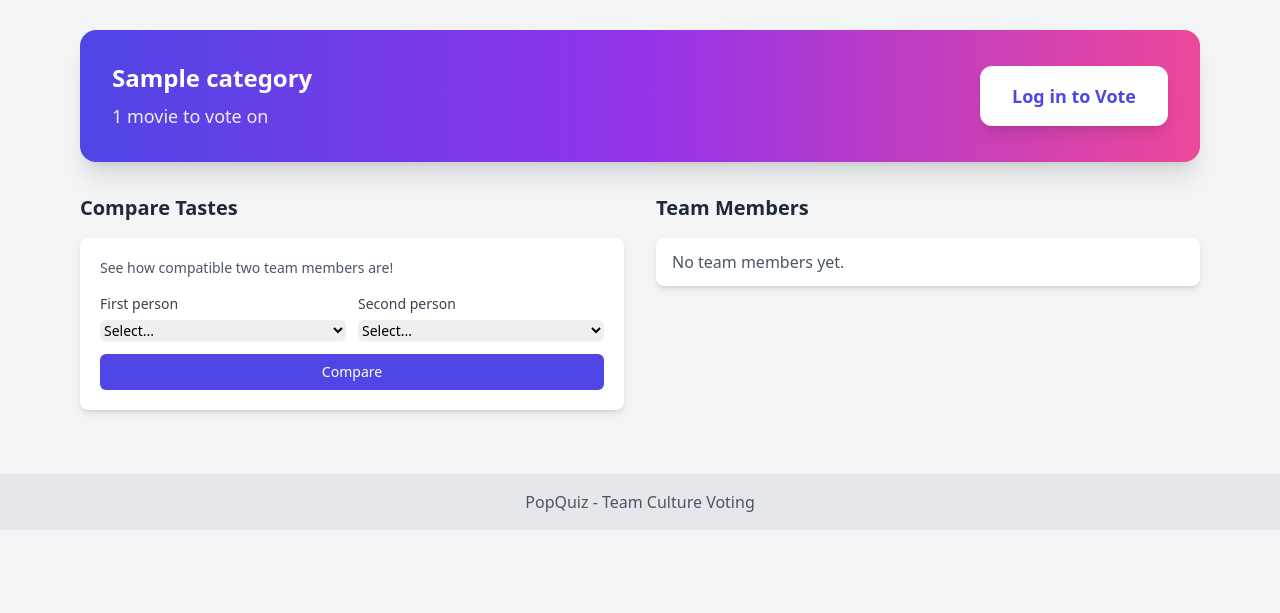
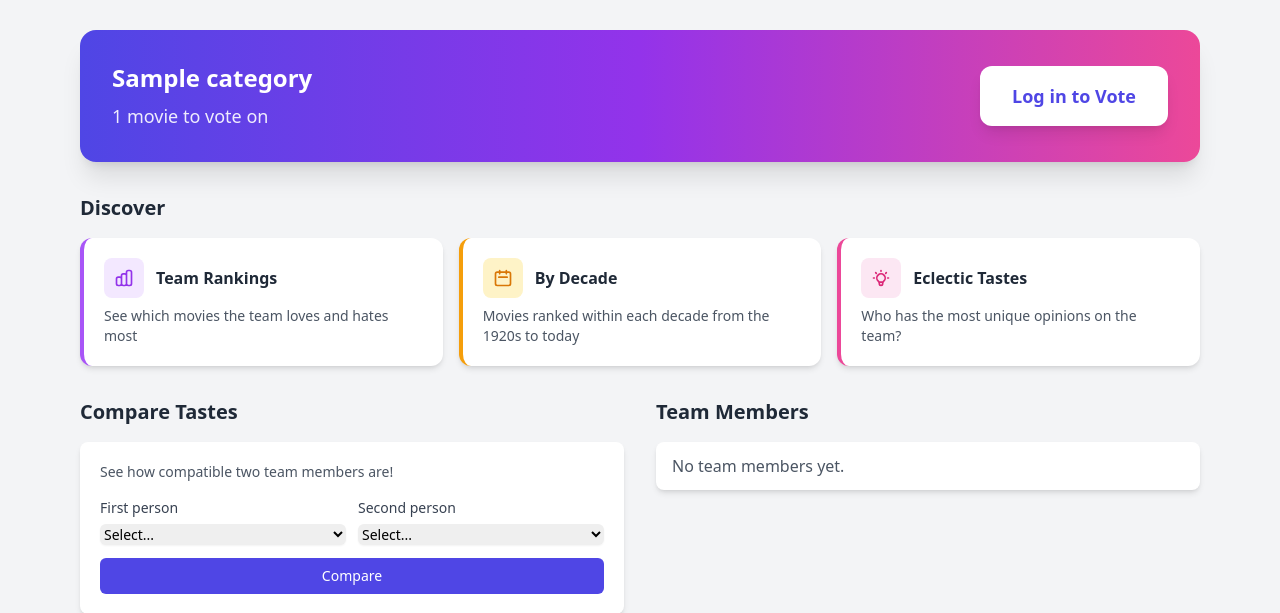
Before and after one commit to chnm/popquiz, a Django app: page / in a window 1280 px wide. Shown: the part 162-775 px from the top of the page. Before the commit the page ends 674 px from the top, so only its background shows below. Run offline with Django 5.2, Linux system fonts and the light colour scheme; tables that the repository leaves empty hold one stand-in row (values such as "Sample post"); some libraries are stand-ins or nearby versions.

Commit message:
Add Discover section with links to ranking pages
New section on home page with cards linking to:
- Team Rankings: movies ranked by team preference
- By Decade: movies grouped and ranked by release decade
- Eclectic Tastes: who has the most unique opinions

Each card has an icon, title, and brief description.

Co-Authored-By: Claude Opus 4.5 <noreply@anthropic.com>

```diff
--- a/catalog/templates/catalog/home.html
+++ b/catalog/templates/catalog/home.html
@@ -90,6 +90,55 @@
 </div>
 {% endif %}
 
+<!-- Discover Section -->
+{% if categories %}
+<div class="mb-8">
+    <h2 class="text-xl font-semibold text-gray-800 mb-4">Discover</h2>
+    <div class="grid grid-cols-1 md:grid-cols-3 gap-4">
+        {% for category in categories %}
+        <!-- Team Rankings -->
+        <a href="{% url 'stats' category.slug %}" class="bg-white rounded-xl shadow-md p-5 hover:shadow-lg transition duration-200 border-l-4 border-purple-500">
+            <div class="flex items-center mb-2">
+                <div class="w-10 h-10 bg-purple-100 rounded-lg flex items-center justify-center mr-3">
+                    <svg class="w-5 h-5 text-purple-600" fill="none" stroke="currentColor" viewBox="0 0 24 24">
+                        <path stroke-linecap="round" stroke-linejoin="round" stroke-width="2" d="M9 19v-6a2 2 0 00-2-2H5a2 2 0 00-2 2v6a2 2 0 002 2h2a2 2 0 002-2zm0 0V9a2 2 0 012-2h2a2 2 0 012 2v10m-6 0a2 2 0 002 2h2a2 2 0 002-2m0 0V5a2 2 0 012-2h2a2 2 0 012 2v14a2 2 0 01-2 2h-2a2 2 0 01-2-2z"/>
+                    </svg>
+                </div>
+                <h3 class="font-bold text-gray-800">Team Rankings</h3>
+            </div>
+            <p class="text-gray-600 text-sm">See which movies the team loves and hates most</p>
+        </a>
+
+        <!-- By Decade -->
+        <a href="{% url 'decades' category.slug %}" class="bg-white rounded-xl shadow-md p-5 hover:shadow-lg transition duration-200 border-l-4 border-amber-500">
+            <div class="flex items-center mb-2">
+                <div class="w-10 h-10 bg-amber-100 rounded-lg flex items-center justify-center mr-3">
+                    <svg class="w-5 h-5 text-amber-600" fill="none" stroke="currentColor" viewBox="0 0 24 24">
+                        <path stroke-linecap="round" stroke-linejoin="round" stroke-width="2" d="M8 7V3m8 4V3m-9 8h10M5 21h14a2 2 0 002-2V7a2 2 0 00-2-2H5a2 2 0 00-2 2v12a2 2 0 002 2z"/>
+                    </svg>
+                </div>
+                <h3 class="font-bold text-gray-800">By Decade</h3>
+            </div>
+            <p class="text-gray-600 text-sm">Movies ranked within each decade from the 1920s to today</p>
+        </a>
+
+        <!-- Eclectic Tastes -->
+        <a href="{% url 'eclectic' category.slug %}" class="bg-white rounded-xl shadow-md p-5 hover:shadow-lg transition duration-200 border-l-4 border-pink-500">
+            <div class="flex items-center mb-2">
+                <div class="w-10 h-10 bg-pink-100 rounded-lg flex items-center justify-center mr-3">
+                    <svg class="w-5 h-5 text-pink-600" fill="none" stroke="currentColor" viewBox="0 0 24 24">
+                        <path stroke-linecap="round" stroke-linejoin="round" stroke-width="2" d="M9.663 17h4.673M12 3v1m6.364 1.636l-.707.707M21 12h-1M4 12H3m3.343-5.657l-.707-.707m2.828 9.9a5 5 0 117.072 0l-.548.547A3.374 3.374 0 0014 18.469V19a2 2 0 11-4 0v-.531c0-.895-.356-1.754-.988-2.386l-.548-.547z"/>
+                    </svg>
+                </div>
+                <h3 class="font-bold text-gray-800">Eclectic Tastes</h3>
+            </div>
+            <p class="text-gray-600 text-sm">Who has the most unique opinions on the team?</p>
+        </a>
+        {% endfor %}
+    </div>
+</div>
+{% endif %}
+
 <!-- Two Column Layout for Compare & Team -->
 <div class="grid grid-cols-1 lg:grid-cols-2 gap-8">
     <!-- Compare Tastes -->
```
